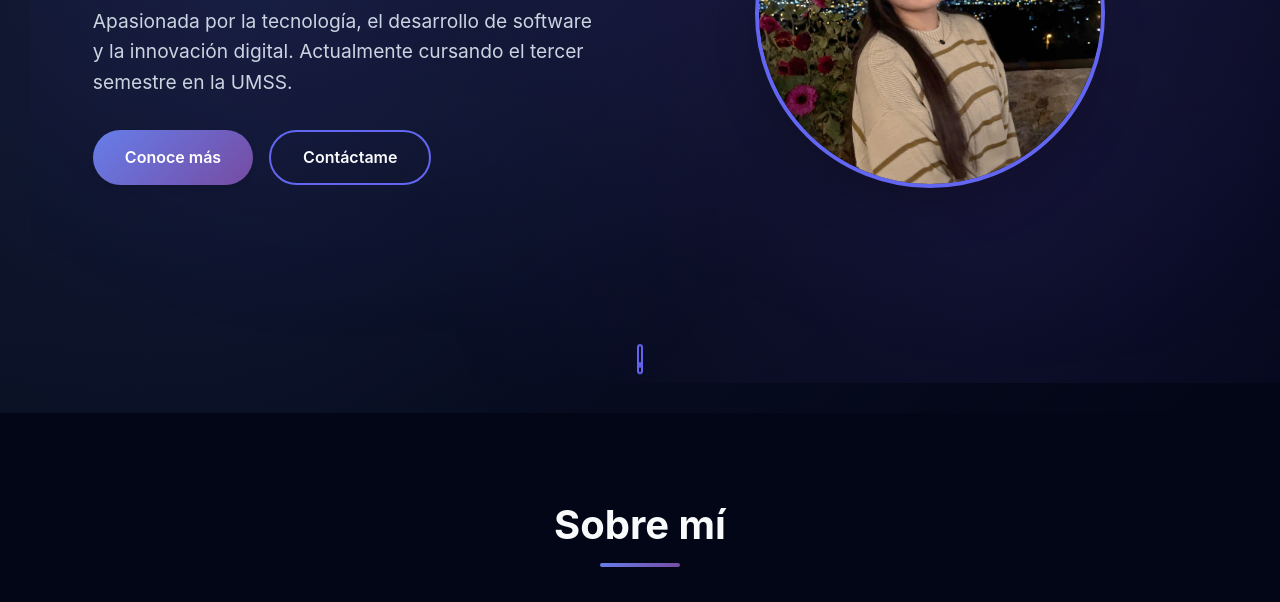
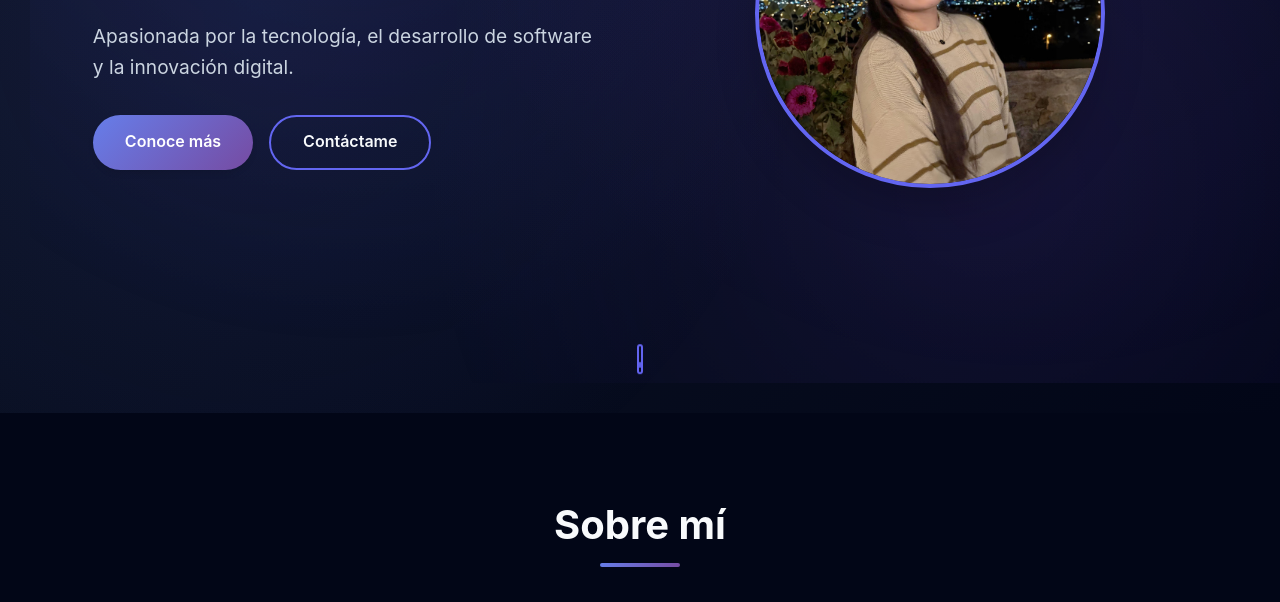
Before and after one commit to YadidP/YadidP.github.io, a plain HTML site: page index.html in a window 1280 px wide. Shown: the part 387-989 px from the top of the page. Drawn offline with Linux system fonts and the light colour scheme.

Commit message:
Update
Removed a sentence about current studies.

```diff
--- a/index.html
+++ b/index.html
@@ -40,7 +40,6 @@
                 </h1>
                 <p class="hero-description">
                     Apasionada por la tecnología, el desarrollo de software y la innovación digital.
-                    Actualmente cursando el tercer semestre en la UMSS.
                 </p>
                 <div class="hero-buttons">
                     <a href="#about" class="btn btn-primary">Conoce más</a>
```
